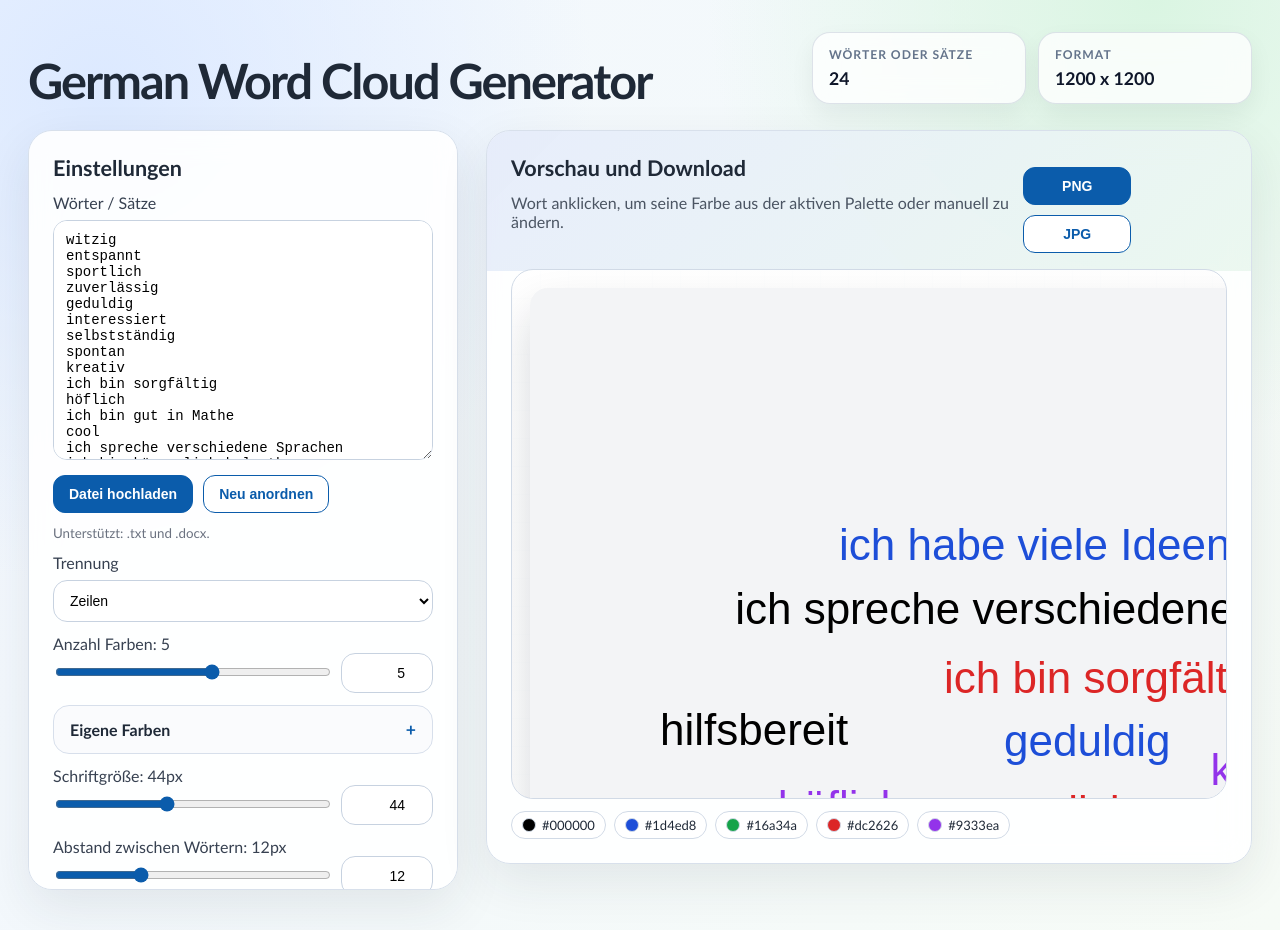
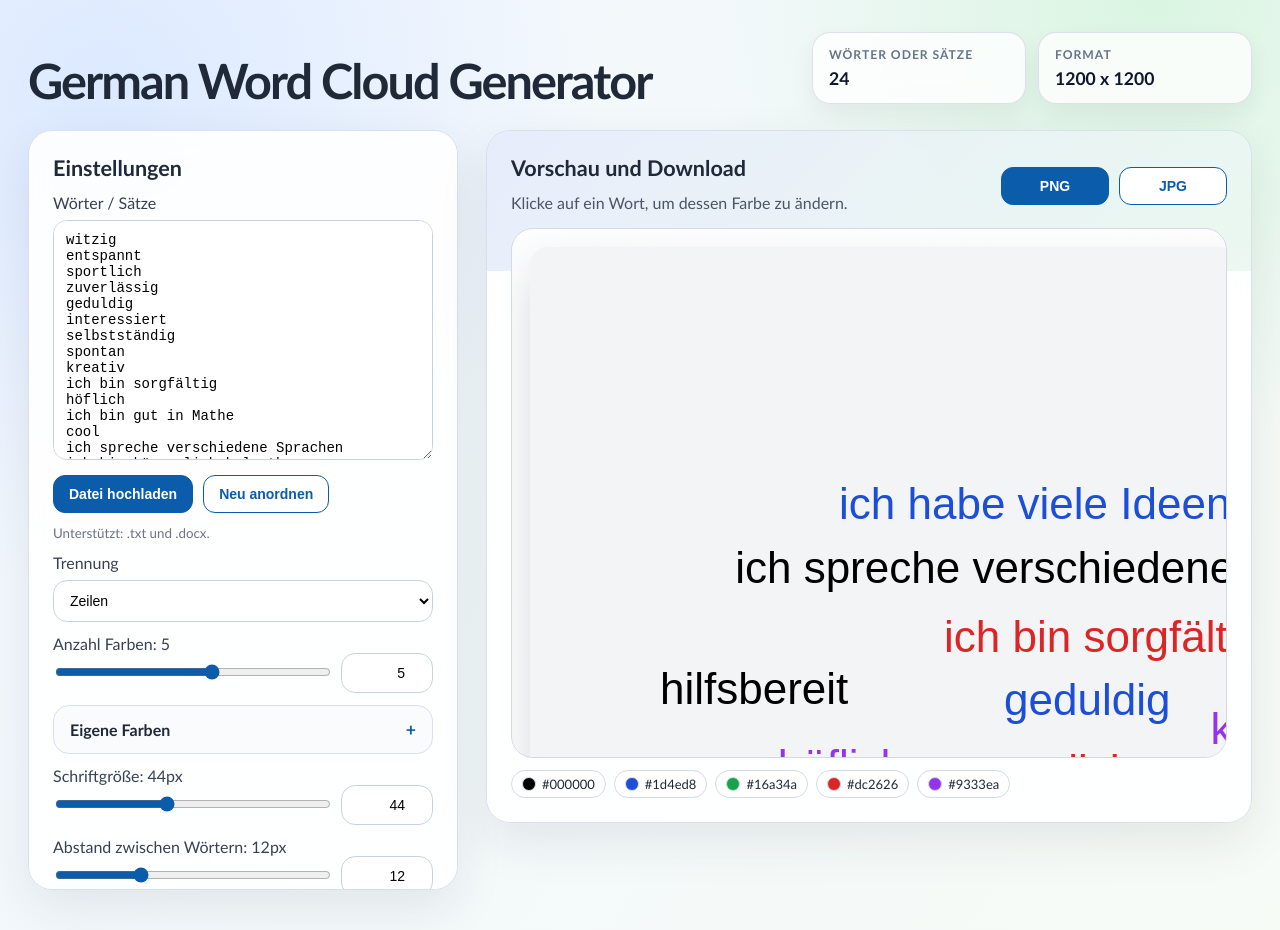
Before and after one commit to IvoLeist/word-cloud-generator, a React (Vite) app: page / in a window 1280 px wide. Built offline with nearby package versions, Linux system fonts and the light colour scheme.

Commit message:
No longer show immediately the color picker when clicking on a word

```diff
--- a/src/components/PreviewPanel.jsx
+++ b/src/components/PreviewPanel.jsx
@@ -22,7 +22,6 @@ export default function PreviewPanel({
       color: placement.color,
       text: placement.text,
     });
-    colorInputRef.current?.click();
   };
 
   const handleColorChange = (event) => {
@@ -44,7 +43,7 @@ export default function PreviewPanel({
       <div className="preview-header">
         <div>
           <h2>Vorschau und Download</h2>
-          <p>Wort anklicken, um seine Farbe aus der aktiven Palette oder manuell zu ändern.</p>
+          <p>Klicke auf ein Wort, um dessen Farbe zu ändern.</p>
         </div>
         <div className="row-wrap">
           <button type="button" onClick={() => onDownloadImage("png")}>
@@ -125,7 +124,7 @@ export default function PreviewPanel({
               className="secondary"
               onClick={() => colorInputRef.current?.click()}
             >
-              Eigene Farbe whälen
+              Eigene Farbe waehlen
             </button>
           </div>
         </div>
```
